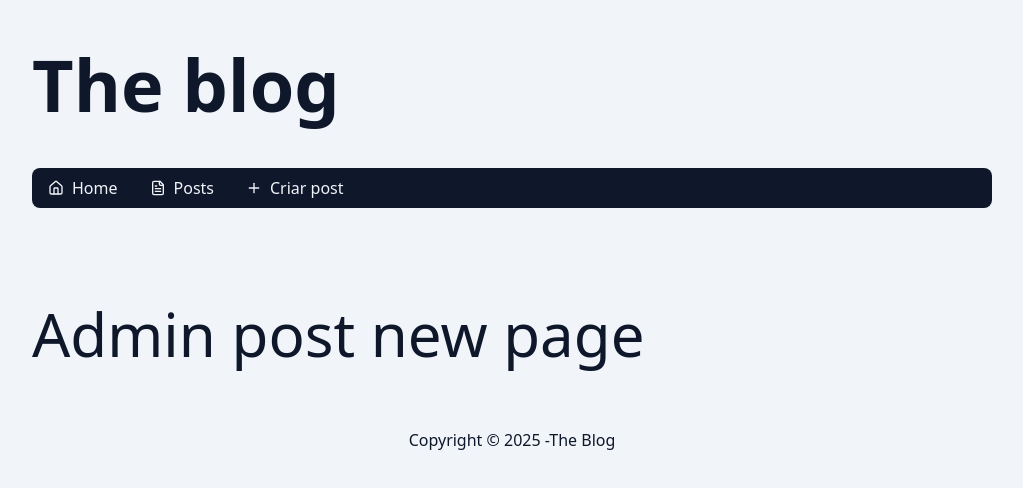
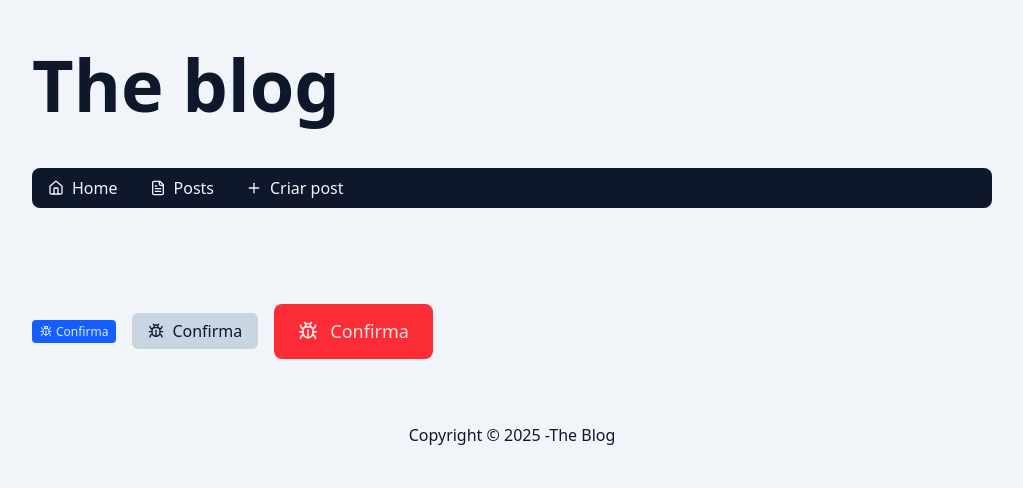
Before and after one commit to joaocarlos-dev/blog-project, a Next.js app: page /admin/post/new in a window 1280 px wide. Shown: the top 488 px of the page, without its empty margins (128-1151 px from the left). Built offline with nearby package versions, Linux system fonts and the light colour scheme.

Commit message:
created button component

```diff
--- a/src/app/admin/post/new/page.tsx
+++ b/src/app/admin/post/new/page.tsx
@@ -1,5 +1,23 @@
+import { Button } from "@/components/Button";
+import { BugIcon } from "lucide-react";
+
 export const dynamic = "force-dynamic";
 
 export default async function AdminPostNewPage() {
-  return <div className="py-16 text-6xl">Admin post new page</div>;
+  return (
+    <div className="py-16 flex gap-4 flax-wrap items-center">
+      <Button variant={"default"} size="sm">
+        <BugIcon />
+        Confirma{" "}
+      </Button>
+      <Button variant={"ghost"} size="md">
+        <BugIcon />
+        Confirma
+      </Button>
+      <Button variant={"danger"} size="lg">
+        <BugIcon />
+        Confirma
+      </Button>
+    </div>
+  );
 }
--- /dev/null
+++ b/src/components/Button/index.tsx
@@ -0,0 +1,58 @@
+import clsx from "clsx";
+
+type ButtonVariants = "default" | "ghost" | "danger";
+type ButtonSizes = "sm" | "md" | "lg";
+
+type ButtonProps = {
+  variant: ButtonVariants;
+  size?: ButtonSizes;
+} & React.ComponentProps<"button">;
+
+export function Button({
+  variant = "default",
+  size = "md",
+  ...props
+}: ButtonProps) {
+  const buttonVariants: Record<ButtonVariants, string> = {
+    default: clsx("bg-blue-600 hover:bg-blue-700 text-blue-100"),
+    ghost: clsx("bg-slate-300 hover:bg-slate-400 text-slate-900"),
+    danger: clsx("bg-red-500 hover:bg-red-700 text-red-100"),
+  };
+
+  const buttonSizes: Record<ButtonSizes, string> = {
+    sm: clsx(
+      "text-xs/tight",
+      "py-1",
+      "px-2",
+      "rounded-sm",
+      "[&_svg]:w-3 [&_svg]:h-3 gap-1"
+    ),
+    md: clsx(
+      "text-base/tight",
+      "py-2",
+      "px-4",
+      "rounded-md",
+      "[&_svg]:w-4 [&_svg]:h-4 gap-2"
+    ),
+    lg: clsx(
+      "text-lg/tight",
+      "py-4",
+      "px-6",
+      "rounded-lg",
+      "[&_svg]:w-5 [&_svg]:h-5 gap-3"
+    ),
+  };
+
+  const buttonClasses = clsx(
+    buttonVariants[variant],
+    buttonSizes[size],
+    "flex items-center justify-center",
+    "transition",
+    "disabled:bg-slate-200",
+    "disabled:text-slate-400",
+    "disabled:cursor-not-allowed",
+    props.className
+  );
+
+  return <button {...props} className={buttonClasses} />;
+}
```
